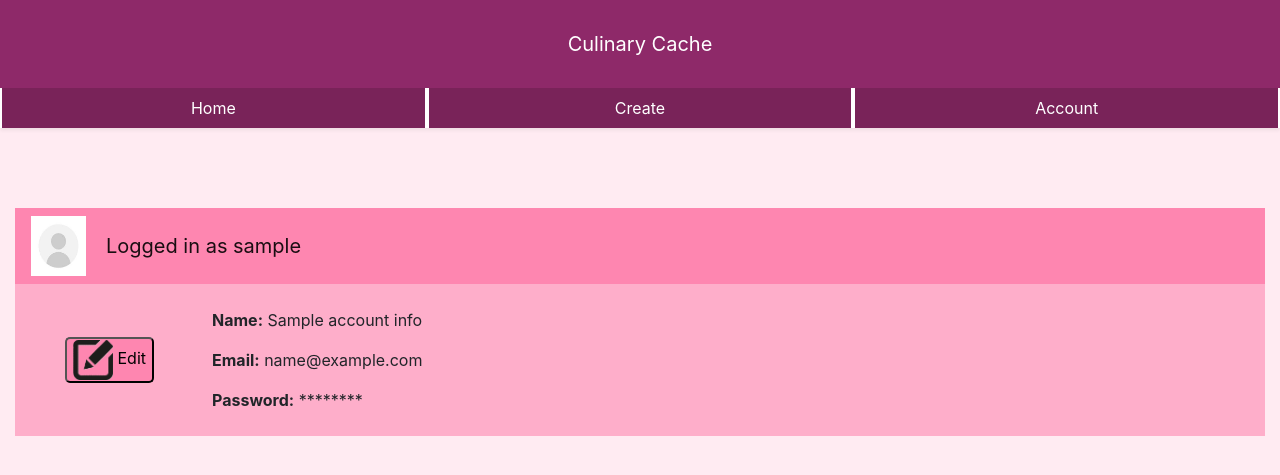
After one commit to SamPolachek/EPIC_WARE, a Python web app: template flask/templates/account.html in a window 1280 px wide. The commit adds this page. Shown: the top 475 px of the page. Run offline with Jinja, Linux system fonts and the light colour scheme; the template is opened without the code that fills it: most values are stand-ins (such as "Sample title", 1, 10 or a date in 2020).

Commit message:
account page added

```diff
--- a/flask/static/styles/style.css
+++ b/flask/static/styles/style.css
@@ -13,13 +13,20 @@ body {
 }
 
 .container {
+    margin-top: 5rem;
     max-width: 1400px;
+}
+
+#editBtn {
+    background-color: #FE86B0;
+    border-radius: 5px;
+    margin-left: 50px;
+    margin-right: 50px;
 }
 
 #food-image {
     padding-right: 5px;
 }
-
 
 #display {
     background-color: white;
--- /dev/null
+++ b/flask/templates/account.html
@@ -0,0 +1,21 @@
+{% extends "base.html" %}
+
+{% block title %}Account Page{% endblock %}
+
+{% block content %}
+  <nav class="navbar justify-content-start navbar-light py-2" style="background-color: #FE86B0;">
+    <img class="me-3" id="food-image" src="{{ url_for('static', filename='images/PFPPlaceholder.jpg') }}" alt="" width="60" height="60" style="margin-right: 15px;">
+    <a class="navbar-brand mr-auto mr-lg-0">Logged in as {{ account_info['username'] }}</a>
+  </nav>
+  <div class="d-flex" style="background-color: #FEAECA;">
+    <button id="editBtn" class="align-self-center">
+      <img src="{{ url_for('static', filename='images/editing.png') }}" alt="" width="40" height="40">
+      Edit
+    </button>
+    <div class="d-flex flex-column mb-3 align-self-center" style="margin-top: 16px;">
+      <div class="p-2"><b>Name:</b> {{ account_info['name'] }}</div>
+      <div class="p-2"><b>Email:</b> {{ account_info['email'] }}</div>
+      <div class="p-2"><b>Password:</b> ********</div> <!-- Placeholder for password -->
+    </div>
+  </div>
+{% endblock %}
--- /dev/null
+++ b/flask/templates/base.html
@@ -0,0 +1,36 @@
+<!doctype html>
+<html lang="en">
+  <head>
+    <meta charset="utf-8">
+    <meta name="viewport" content="width=device-width, initial-scale=1, shrink-to-fit=no">
+    <link rel="stylesheet" href="https://cdn.jsdelivr.net/npm/bootstrap@4.4.1/dist/css/bootstrap.min.css">
+    <link rel="stylesheet" href="{{ url_for('static', filename='styles/style.css') }}">
+    <title>{% block title %}Culinary Cache{% endblock %}</title>
+  </head>
+  <body>
+    <!-- Common Header -->
+    <nav class="navbar justify-content-center navbar-light py-4" style="background-color: #8E2969;">
+        <a class="navbar-brand mr-auto mr-lg-0" style="color: white;">Culinary Cache</a>
+    </nav>
+
+    <div class="nav-scroller bg-white shadow-sm">
+        <nav class="nav nav-pills nav-justified" style="background-color: #792359">
+            <!-- Use url_for to generate links for Home and Account -->
+            <a class="nav-item nav-link" style="color: white;" href="{{ url_for('index') }}">Home</a>
+            <a class="nav-item nav-link" style="color: white;" href="#">Create</a>
+            <a class="nav-item nav-link" style="color: white;" href="{{ url_for('account') }}">Account</a>
+        </nav>
+    </div>
+
+    <!-- Content Block (for child templates to fill) -->
+    <main class="container">
+      {% block content %}
+      <!-- Content goes here in child templates -->
+      {% endblock %}
+    </main>
+
+    <script src="https://code.jquery.com/jquery-3.4.1.slim.min.js"></script>
+    <script src="https://cdn.jsdelivr.net/npm/popper.js@1.16.0/dist/umd/popper.min.js"></script>
+    <script src="https://cdn.jsdelivr.net/npm/bootstrap@4.4.1/dist/js/bootstrap.min.js"></script>
+  </body>
+</html>
```
Also changed, not shown: flask/app.py (+10 -0 lines), flask/templates/index.html (+4 -32 lines), flask/static/images/PFPPlaceholder.jpg (added), flask/static/images/editing.png (added).
